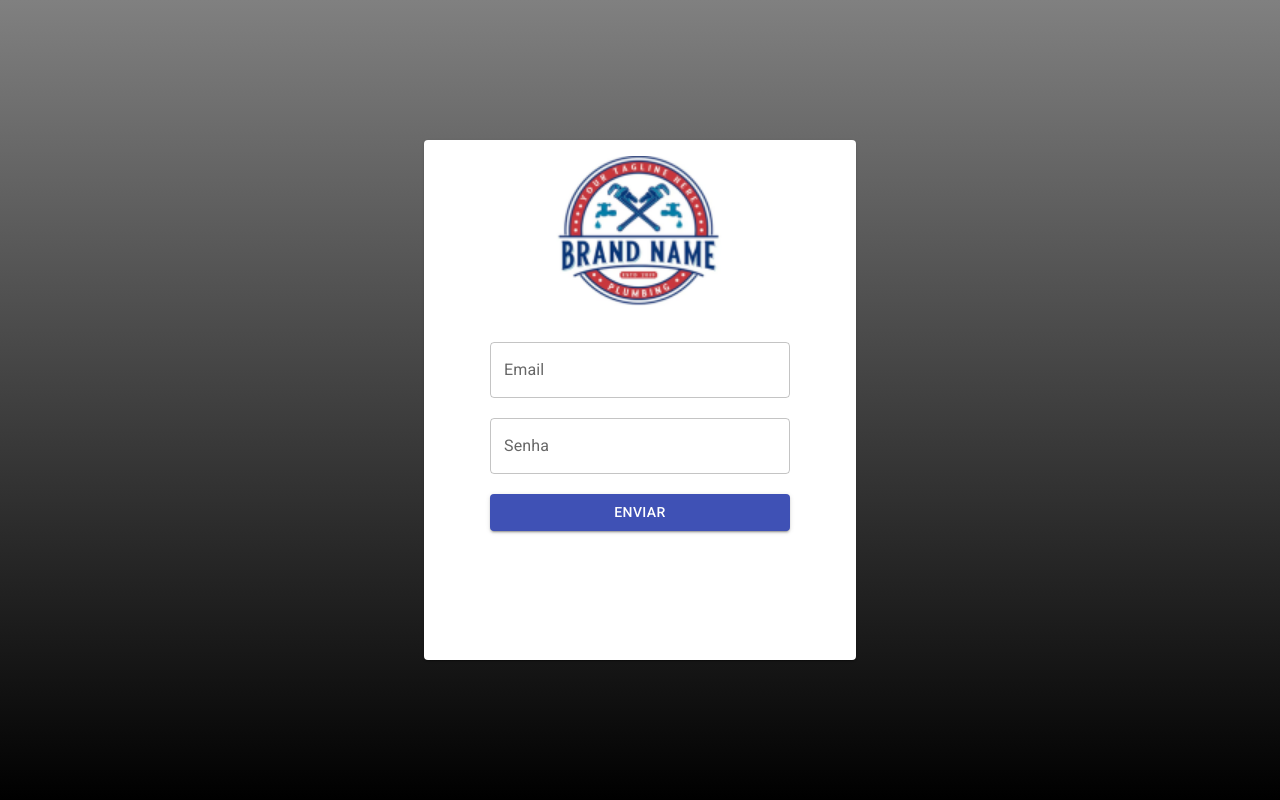
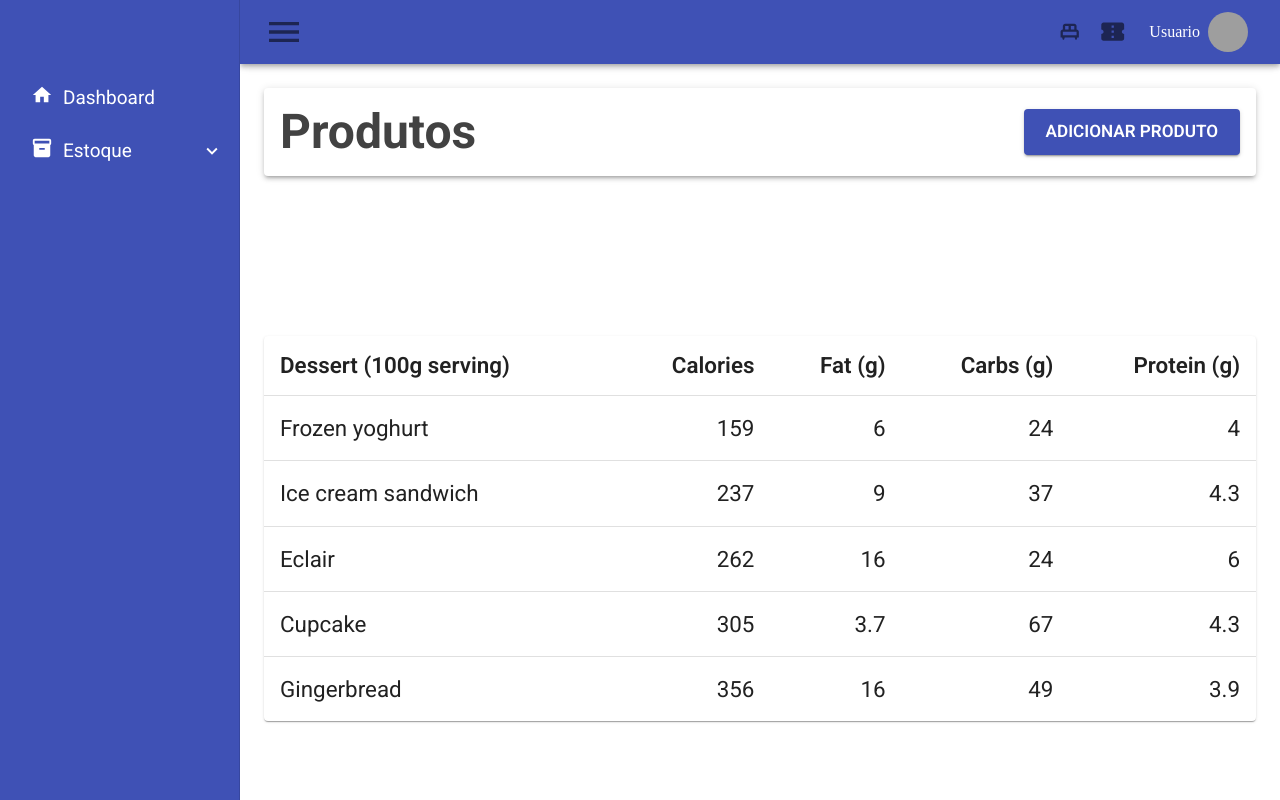
Before and after one commit to Ellington1209/FerragistaFront, a React (Create React App) app: page /produtos in a window 1280 px wide. Before the commit this address led to /login. Built offline with nearby package versions, Linux system fonts and the light colour scheme; sample sign-in values are in the browser's storage; grey boxes are pictures that could not be loaded.

Commit message:
pagina de produtos em andamento

```diff
--- a/package.json
+++ b/package.json
@@ -16,12 +16,15 @@
     "react": "^18.2.0",
     "react-dom": "^18.2.0",
     "react-hook-form": "^7.46.1",
+    "react-input-mask": "^2.0.4",
     "react-jss": "^10.10.0",
+    "react-number-format": "^5.3.1",
     "react-redux": "^8.1.2",
     "react-router-dom": "^6.16.0",
     "react-scripts": "5.0.1",
     "redux": "^4.2.1",
     "redux-thunk": "^2.4.2",
+    "simple-mask-money": "^4.0.3",
     "styled-components": "^6.0.8",
     "web-vitals": "^2.1.4",
     "yup": "^1.2.0"
--- a/public/index.html
+++ b/public/index.html
@@ -14,10 +14,6 @@
     <link rel="preconnect" href="https://fonts.gstatic.com" crossorigin />
     <link rel="stylesheet"
         href="https://fonts.googleapis.com/css2?family=Roboto:wght@300;400;500;600;700&display=swap" />
-    <link rel="preconnect" href="https://fonts.googleapis.com" />
-    <link rel="preconnect" href="https://fonts.gstatic.com" crossorigin />
-    <link rel="stylesheet"
-        href="https://fonts.googleapis.com/css2?family=Roboto:wght@300;400;500;600;700&display=swap" />
 
     <title>React App</title>
 </head>
--- a/src/components/Menu-Lateral/AppBar/AppBar.js
+++ b/src/components/Menu-Lateral/AppBar/AppBar.js
@@ -1,5 +1,5 @@
 import * as React from "react";
-import { Typography, IconButton, Toolbar, Box, Tooltip, Avatar, Menu, MenuItem, Button,}from "@mui/material";
+import { Typography, IconButton, Toolbar, Box, Tooltip, Avatar, Menu, MenuItem, }from "@mui/material";
 import MenuIcon from "@mui/icons-material/Menu";
 import { Container, BoxAvatar } from "./Styles";
 import { styled } from "@mui/material/styles";
--- a/src/components/Menu-Lateral/AppBar/Styles.js
+++ b/src/components/Menu-Lateral/AppBar/Styles.js
@@ -8,7 +8,7 @@ export const Container = styled.div`
   }
 
 .name{
-  color:rgba(208, 210, 214, 1);
+
   padding-left: 15px;
  ;
 }
@@ -20,22 +20,15 @@ export const Container = styled.div`
       font-size: 22px;
 
     }
-    .MuiButtonBase-root{
-      color:rgba(208, 210, 214, 1);
-    }
+
     .MuiButtonBase-root:hover{
       color: ${grey[100]}
     }
 
-    .MuiDivider-root {
-      background-color: #FFFFFF;
-      width: 90%;
-      margin-left: 5%;
-    }
 
-    .MuiTypography-root {
-      font-size: 17px;
-
+    .MuiTypography-body1 {
+      font-size: 19px;
+      color: #fff;
     }
 
     .MuiListItemIcon-root {
--- a/src/components/Menu-Lateral/Sidebar/Sidebar.js
+++ b/src/components/Menu-Lateral/Sidebar/Sidebar.js
@@ -1,7 +1,7 @@
 /* eslint-disable jsx-a11y/alt-text */
 import * as React from "react";
 import {Drawer, List, ListItem, ListItemButton, ListItemIcon, ListItemText, Box, styled, Collapse,} from "@mui/material";
-import { ExpandLess, ExpandMore, Home, Warehouse } from "@mui/icons-material";
+import { ExpandLess, ExpandMore, Home, Inventory,  } from "@mui/icons-material";
 import { indigo } from '@mui/material/colors';
 
 
@@ -18,15 +18,15 @@ const perfilUsuario = {
       isSubmenu: false,
     },
     {
-      name: "Almoxerifado",
+      name: "Estoque",
 
-      icon: Warehouse,
+      icon: Inventory,
       route: "#",
       isSubmenu: true,
       submenu: [
         {
-          name: "teste",
-          submenuRoute: "/programacao/atividades",
+          name: "Produtos",
+          submenuRoute: "/produtos",
         },
 
         {
@@ -99,7 +99,7 @@ const Sidebar = (props) => {
         </div>
       </DrawerHeader>
       <Box sx={{ overflow: "auto" }}>
-        <List>
+        <List key="list">
           {perfilUsuario[perfil].map((p, index) => {
             const IconComponent = NewHOC(p.icon);
 
@@ -127,7 +127,8 @@ const Sidebar = (props) => {
                 {p.isSubmenu &&
                   p.submenu.map((menu) => {
                     return (
-                      <Collapse
+                      <Collapse    key={menu.name}
+
                         in={isExpand === index}
                         timeut="auto"
                         unmountOnExit
--- /dev/null
+++ b/src/pages/Estoque/Produtos/Produtos.js
@@ -0,0 +1,149 @@
+import { Box, Paper, Typography, Button, Grid, Modal, TextField } from '@mui/material'
+import { useState } from 'react';
+
+
+import { useForm } from "react-hook-form"
+import { yupResolver } from "@hookform/resolvers/yup"
+import * as yup from "yup"
+import TabelaProdutos from './TabelaProdutos';
+
+
+
+
+
+
+
+const schema = yup.object({
+  nome: yup.string().required().min(3),
+  descricao: yup.string().required(),
+  codigo_produto: yup.string().required(),
+  preco_compra: yup.string().required(),
+  preco_venda: yup.string().required(),
+
+});
+
+
+//css do modal
+const style = {
+  position: 'absolute',
+  top: '50%',
+  left: '50%',
+  transform: 'translate(-50%, -50%)',
+  width: 800,
+  bgcolor: 'background.paper',
+  boxShadow: 24,
+  p: 4,
+};
+
+export default function Produtos() {
+  //controlador do modal
+  const [open, setOpen] = useState(false);
+  const handleOpen = () => setOpen(true);
+  const handleClose = () => setOpen(false);
+
+  //controlador do formulario
+  const { register, handleSubmit: onSubmit, formState: { errors }, } = useForm({ resolver: yupResolver(schema) });
+
+
+  const handleSubmit = (data) => {
+
+    console.log(data)
+  }
+
+
+  return (
+    <Box >
+      {/* parte superior da pagina  */}
+      <Box component={Paper} elevation={3} padding={2} display="flex" alignItems="center" >
+        <Grid container alignItems="center">
+          <Grid item xs={6}>
+            <Typography variant='h1' fontSize='30px '>Produtos</Typography>
+          </Grid>
+          <Grid item xs={6} style={{ textAlign: 'right' }}>
+            <Button onClick={handleOpen} variant="contained" size='large'>Adicionar Produto</Button>
+            {/* modal da parte superior que abre o formulario  */}
+            <Modal
+              open={open}
+              onClose={handleClose}
+              aria-labelledby="modal-modal-title"
+              aria-describedby="modal-modal-description"
+            >
+              <Box sx={style}>
+                <Typography id="modal-modal-title" variant="h2" >
+                  Adicionar novo produto.
+                </Typography>
+                {/* Formulario de produtos */}
+                <form onSubmit={onSubmit(handleSubmit)}>
+                  <Grid container spacing={2} marginTop={2}>
+
+                    <Grid item xs={5}>
+                      <TextField
+                        variant='outlined'
+                        label='Nome'
+                        {...register("nome")}
+                        fullWidth
+                      />
+                      <Typography variant='subtitle2'>{errors?.nome?.message}</Typography>
+                    </Grid>
+
+                    <Grid item xs={7}>
+                      <TextField
+                        multiline
+                        variant='outlined'
+                        label='Descrição'
+                        {...register("descricao")}
+                        fullWidth
+                      />
+                      <Typography variant='subtitle2' > {errors?.descricao?.message}</Typography>
+                    </Grid>
+
+                    <Grid item xs={4}>
+                      <TextField
+                        variant='outlined'
+                        label='Codigo do Produto'
+                        {...register("codigo_produto")}
+                        fullWidth
+                      />
+                      <Typography variant='subtitle2' > {errors?.codigo_produto?.message}</Typography>
+                    </Grid>
+
+                    <Grid item xs={4}>
+                      <TextField
+                        variant='outlined'
+                        label='Preço de compra'
+                        {...register("preco_compra")}
+                        fullWidth
+
+                      />
+                      <Typography variant='subtitle2' > {errors?.preco_compra?.message}</Typography>
+                    </Grid>
+
+                    <Grid item xs={4}>
+                      <TextField
+                        variant='outlined'
+                        label='Preço de venda'
+                        {...register("preco_venda")}
+                        fullWidth
+                      />
+                      <Typography variant='subtitle2' >{errors?.preco_venda?.message}</Typography>
+                    </Grid>
+
+                    <Grid item xs={12}>
+                      <Button type='submit' variant='contained' fullWidth>Enviar</Button>
+                    </Grid>
+
+                  </Grid>
+                </form>
+
+              </Box>
+            </Modal>
+
+          </Grid>
+        </Grid>
+      </Box>
+      <Box marginTop={20}>
+        <TabelaProdutos />
+      </Box>
+    </Box>
+  )
+}
--- /dev/null
+++ b/src/pages/Estoque/Produtos/TabelaProdutos.js
@@ -0,0 +1,54 @@
+import * as React from 'react';
+import Table from '@mui/material/Table';
+import TableBody from '@mui/material/TableBody';
+import TableCell from '@mui/material/TableCell';
+import TableContainer from '@mui/material/TableContainer';
+import TableHead from '@mui/material/TableHead';
+import TableRow from '@mui/material/TableRow';
+import Paper from '@mui/material/Paper';
+
+function createData(name, calories, fat, carbs, protein) {
+  return { name, calories, fat, carbs, protein };
+}
+
+const rows = [
+  createData('Frozen yoghurt', 159, 6.0, 24, 4.0),
+  createData('Ice cream sandwich', 237, 9.0, 37, 4.3),
+  createData('Eclair', 262, 16.0, 24, 6.0),
+  createData('Cupcake', 305, 3.7, 67, 4.3),
+  createData('Gingerbread', 356, 16.0, 49, 3.9),
+];
+
+export default function TabelaProdutos() {
+  return (
+    <TableContainer component={Paper}>
+      <Table sx={{ minWidth: 650 }} aria-label="simple table">
+        <TableHead>
+          <TableRow>
+            <TableCell>Dessert (100g serving)</TableCell>
+            <TableCell align="right">Calories</TableCell>
+            <TableCell align="right">Fat&nbsp;(g)</TableCell>
+            <TableCell align="right">Carbs&nbsp;(g)</TableCell>
+            <TableCell align="right">Protein&nbsp;(g)</TableCell>
+          </TableRow>
+        </TableHead>
+        <TableBody>
+          {rows.map((row) => (
+            <TableRow
+              key={row.name}
+              sx={{ '&:last-child td, &:last-child th': { border: 0 } }}
+            >
+              <TableCell component="th" scope="row">
+                {row.name}
+              </TableCell>
+              <TableCell align="right">{row.calories}</TableCell>
+              <TableCell align="right">{row.fat}</TableCell>
+              <TableCell align="right">{row.carbs}</TableCell>
+              <TableCell align="right">{row.protein}</TableCell>
+            </TableRow>
+          ))}
+        </TableBody>
+      </Table>
+    </TableContainer>
+  );
+}
--- a/src/pages/index.js
+++ b/src/pages/index.js
@@ -1,6 +1,11 @@
 import Login from "./login/Login";
 import Dashboard from "./dashboard/Dashboard";
+import Produtos from "./Estoque/Produtos/Produtos";
+
+
+
+
 
 export{
-    Login, Dashboard
+    Login, Dashboard, Produtos,
 }
--- a/src/pages/login/Login.js
+++ b/src/pages/login/Login.js
@@ -24,6 +24,8 @@ export default function Login() {
     const navigate = useNavigate();
 
     const dispatch = useDispatch();
+
+
     //função que faz o login, pega de action.auth a função login e recebe as credenciais.
     const handleSubmit = (credentials) => {
         dispatch(login(credentials))
--- a/src/routers/router.js
+++ b/src/routers/router.js
@@ -1,7 +1,7 @@
 import { Routes, Route, Navigate } from 'react-router-dom';
 
 import PrivateRoute from './privateRoute';
-import { Dashboard, Login } from '../pages';
+import { Dashboard, Login, Produtos } from '../pages';
 
 
 function Private(component) {
@@ -14,6 +14,7 @@ export const AppRoutes = () => {
     <Routes>
          <Route path="/login" element={<Login />} />
          <Route path="/dashboard" element={Private(<Dashboard />)} />
+         <Route path="/produtos" element={Private(<Produtos />)} />
       <Route path="*" element={<Navigate to="/login" />} />
     </Routes>
   );
```
Also changed, not shown: src/themes/Ligth.js (+66 -1 lines), src/utils/MoneyMasck.js (added, +17 -0 lines), 1 other file (tests, documents, lock files or other folders).
